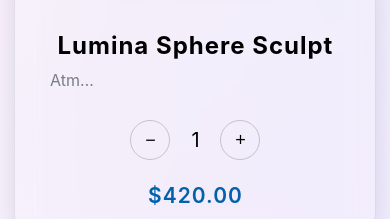
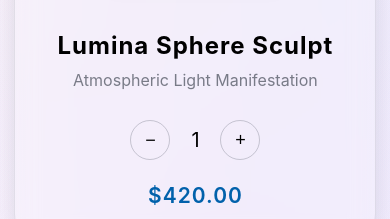
Before and after one commit to KTAGit/shopping_cart, a React (Vite) app: page /cart in a window 390 px wide. Shown: the part 442-661 px from the top of the page. Built offline with nearby package versions, Linux system fonts and the light colour scheme; no server answers; a web font is replaced by a local one.

Commit message:
Fix item description width for mobile devices

```diff
--- a/src/index.css
+++ b/src/index.css
@@ -912,13 +912,6 @@ box-shadow:  inset 0 -120px 60px -10px #f8f9ff90;
 
   .item-description {
     margin-bottom: 30px;
-    white-space: nowrap;
-    overflow: hidden;
-    text-overflow: ellipsis;
-    max-width: 50px;
-    #text{
-      height: 100px;
-    }
   }
 
   .item-quantity-price-wrapper {
```
